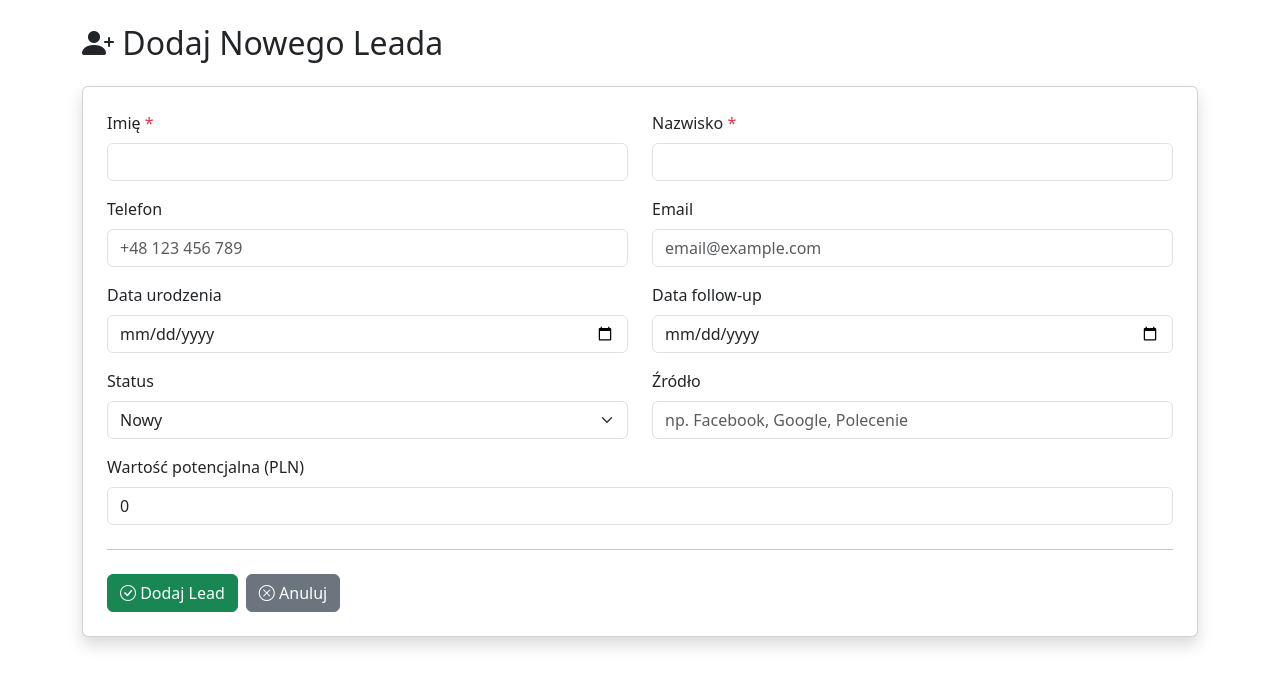
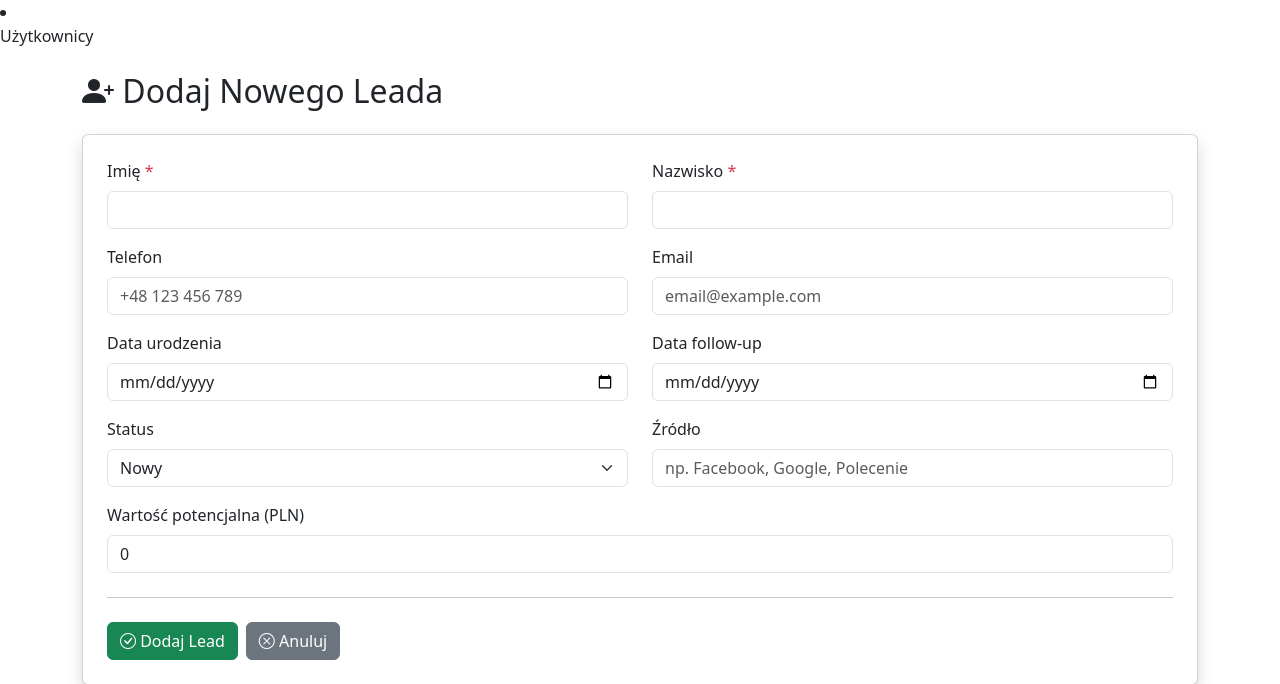
Before and after one commit to pwkkp01/crm-system, a Flask app: page /add in a window 1280 px wide. Shown: the part 56-740 px from the top of the page. Run offline with Flask 3, Linux system fonts and the light colour scheme; the visitor is signed in with stand-in values (Sample User, id 1).

Commit message:
Update base.html

```diff
--- a/templates/base.html
+++ b/templates/base.html
@@ -24,8 +24,12 @@
             </div>
         </div>
     </nav>
-    {% endif %}
-
+  {% endif %}
+                    {% if session.role == 'admin' %}
+                        <li class="nav-item">
+                        <a class="nav-link" href="{{ url_for('users') }}">Użytkownicy</a>
+                        </li>
+                        {% endif %}
     <div class="container mt-4">
         {% with messages = get_flashed_messages(with_categories=true) %}
             {% if messages %}
```
